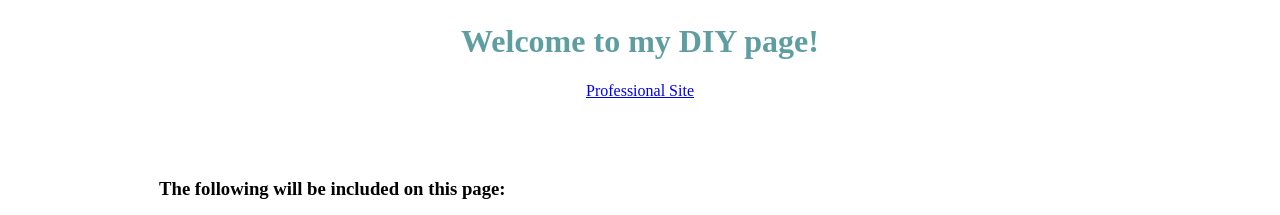
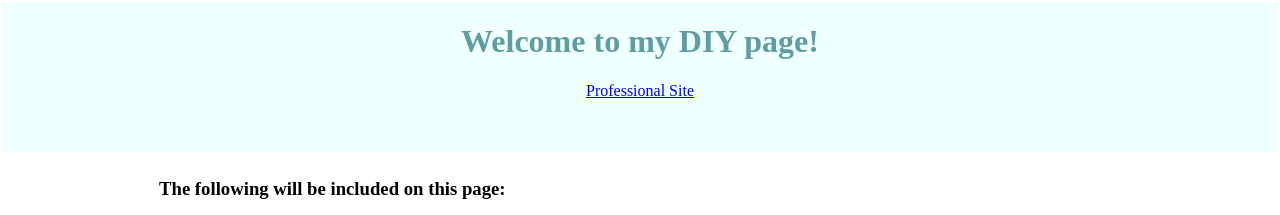
Before and after one commit to kscott10final/IS201, a plain HTML site: page from-scratch.html in a window 1280 px wide. Shown: the top 215 px of the page. Drawn offline with Linux system fonts and the light colour scheme.

Commit message:
Add files via upload

```diff
--- a/css/from-scratch.css
+++ b/css/from-scratch.css
@@ -15,6 +15,7 @@
     height:150px;
     text-align: center;
     color:cadetblue;
+    background-color:azure
 }
 
 
```
